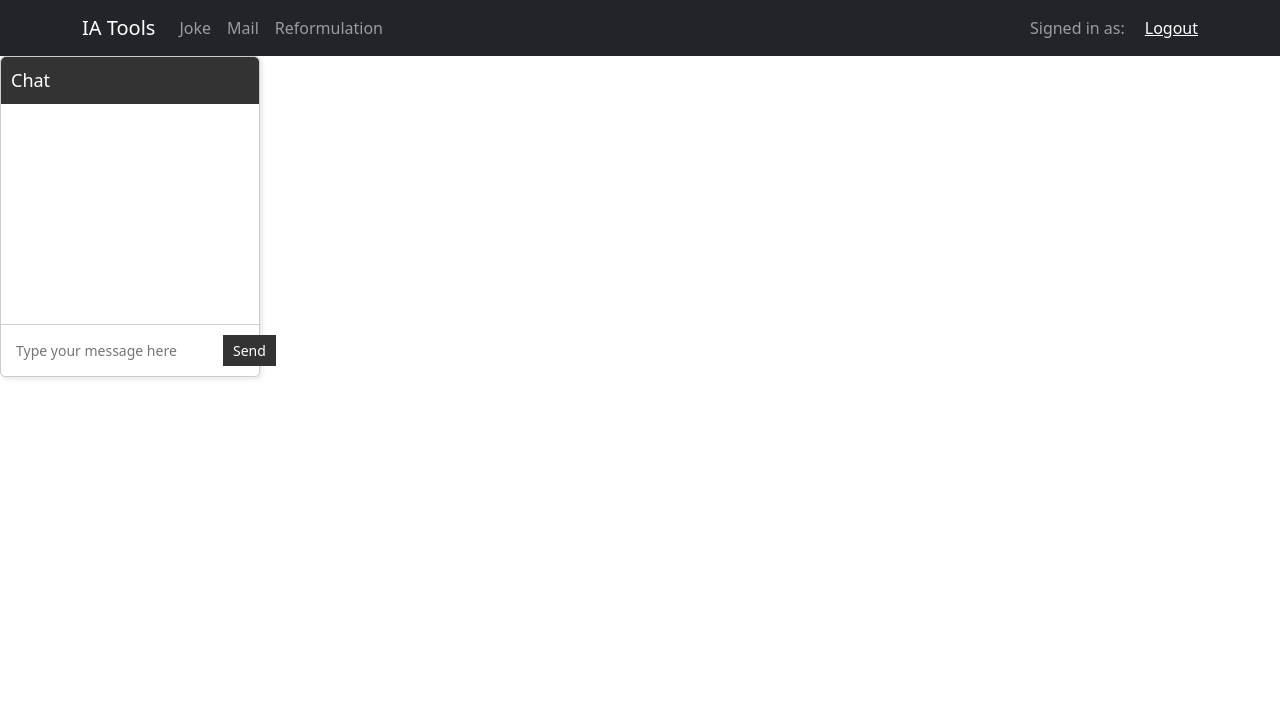
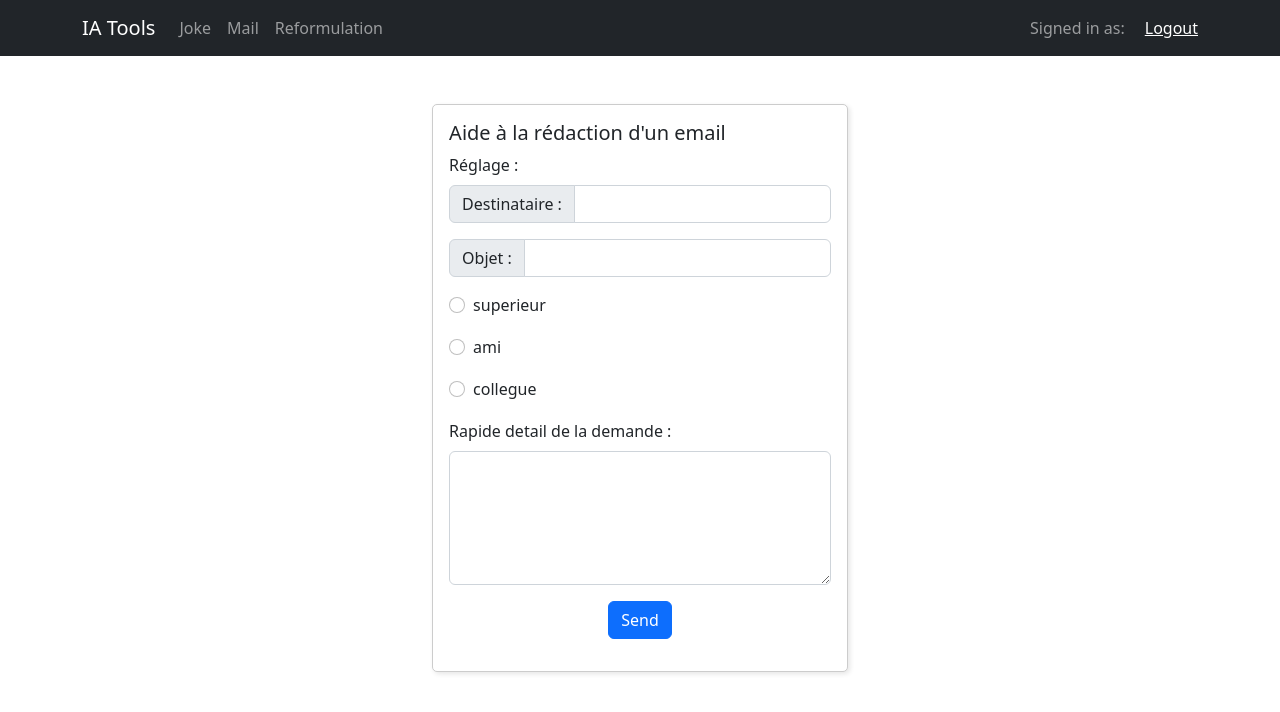
Before and after one commit to OoperG/IA-Tool, a React (Create React App) app in the folder Joke_bot/: page /mail in a window 1280 px wide. Shown: the top 712 px of the page. Built offline with nearby package versions, Linux system fonts and the light colour scheme; no server answers.

Commit message:
-Mail generator full fonctionnel

```diff
--- a/Joke_bot/src/page/Login.js
+++ b/Joke_bot/src/page/Login.js
@@ -27,12 +27,16 @@ function Login() {
             }),
         })
             .then((response) => {
-                console.log(response);
-                localStorage.setItem('username', username);
-                setError(false);
-                window.location = "/reformulation"
-                //console.log("go to login");
-                //window.location = "/";
+                if (response.status === 200) {
+                    console.log(response);
+                    setError(false);
+                    localStorage.setItem('username', username);
+                    window.location = "/reformulation"
+                } else {
+                    console.log(response);
+                    setError(true);
+                    setErrorMessage("Error: " + response.statusText + " " + response.status);
+                }
             })
             .catch((error) => {
                 console.error("Error:", error);
--- a/Joke_bot/src/page/Mail.js
+++ b/Joke_bot/src/page/Mail.js
@@ -1,25 +1,43 @@
 import Navigation from "../components/Navigation";
 import "../css/tchat.css";
-import {useState} from "react";
+import {useEffect, useState} from "react";
 import axios from "axios";
+import Card from "react-bootstrap/Card";
+import Form from "react-bootstrap/Form";
+import Button from "react-bootstrap/Button";
+import Spinner from "react-bootstrap/Spinner";
+import {InputGroup} from "react-bootstrap";
 
 function Mail() {
 
-    const [prompt, setPrompt] = useState("false");
+    const apiKey = process.env.REACT_APP_API_KEY;
+
+    const [prompt, setPrompt] = useState("");
     const [loading, setLoading] = useState(false);
-    const apiKey = process.env.REACT_APP_API_KEY;
     const [obj, setObj] = useState("");
+    const [selectedValue, setSelectedValue] = useState('');
+    const [destinataire, setDestinataire] = useState('');
+    const [objet, setObjet] = useState('');
     const [payload, setPayLoad] = useState({
-        prompt: "Fait moi une blague sur ",
+        prompt: "",
         temperature: 0.5,
-        max_tokens: 100,
+        max_tokens: 1000,
         n: 1,
         model: "text-davinci-003"
     });
 
+    useEffect(() => {
+        console.log(selectedValue);
+    }, [selectedValue]);
+
+    const handleRadioChange = (event) => {
+        setSelectedValue(event.target.value);
+    };
+
     const getRes = () => {
         setLoading(true);
-        payload.prompt = payload.prompt + prompt;
+        payload.prompt = "Rédige un email à " + selectedValue + " " + destinataire + " " + objet + " Détail : " + prompt;
+        console.log(payload.prompt);
         axios({
             method: "POST",
             url: "https://api.openai.com/v1/completions",
@@ -50,25 +68,100 @@ function Mail() {
     return (
         <div>
             <Navigation/>
-            <div className="card">
-                <div className="chat-header">Chat</div>
-                <div className="chat-window">
-                    <ul className="message-list"></ul>
-                </div>
-                <div className="chat-input">
-                    <input
-                        type="text"
-                        className="message-input"
-                        placeholder="Type your message here"
-                        onChange={(e) => setPrompt(e.target.value)}
-                    />
-                    {loading ?
-                        null
-                        :
-                        <button
-                            className="send-button"
-                            onClick={getRes}
-                        >Send</button>}
+            <div className="container d-flex justify-content-center align-items-center mt-5">
+                <div className="row">
+                    <div className="col">
+                        <Card className="w-100 mx-100">
+                            <Card.Body>
+                                <Card.Title>Aide à la rédaction d'un email</Card.Title>
+                                <Form.Group className="mb-3" controlId="exampleForm.ControlTextarea1">
+                                    <Form.Label>Réglage :</Form.Label>
+                                    <Form.Group className="mb-3" controlId="exampleForm.ControlTextarea1">
+                                        <InputGroup className="mb-3">
+                                            <InputGroup.Text id="basic-addon3">
+                                                Destinataire :
+                                            </InputGroup.Text>
+                                            <Form.Control
+                                                aria-describedby="basic-addon3"
+                                                onChange={(e) => setDestinataire(e.target.value)}
+                                            />
+                                        </InputGroup>
+                                    </Form.Group>
+                                    <Form.Group className="mb-3" controlId="exampleForm.ControlTextarea1">
+                                        <InputGroup className="mb-3">
+                                            <InputGroup.Text id="basic-addon3">
+                                                Objet :
+                                            </InputGroup.Text>
+                                            <Form.Control
+                                                aria-describedby="basic-addon3"
+                                                onChange={(e) => setObjet(e.target.value)}
+                                            />
+                                        </InputGroup>
+                                    </Form.Group>
+                                    <Form>
+                                        {['superieur', 'ami', 'collegue'].map((value) => (
+                                            <div key={value} className="mb-3">
+                                                <Form.Check
+                                                    inline
+                                                    label={value}
+                                                    name="group1"
+                                                    type="radio"
+                                                    id={`inline-radio-${value}`}
+                                                    value={value}
+                                                    onChange={handleRadioChange}
+                                                    checked={selectedValue === value}
+                                                />
+                                            </div>
+                                        ))}
+                                    </Form>
+                                    <Form.Group className="mb-3" controlId="exampleForm.ControlTextarea1">
+                                        <Form.Label>Rapide detail de la demande :</Form.Label>
+                                        <Form.Control as="textarea" rows={5} onChange={(e) => setPrompt(e.target.value)} />
+                                    </Form.Group>
+
+                                    {/*<Form.Control as="textarea" rows={5} onChange={(e) => setPrompt(e.target.value)}/>*/}
+                                    {obj ?
+                                        <div className="container d-flex justify-content-center">
+                                            <div className="row">
+                                                <div className="col">
+                                                    <Form.Group className="mb-3">
+                                                        <Form.Label style={{ whiteSpace: "pre-wrap" }}>{obj}</Form.Label>
+                                                    </Form.Group>
+                                                </div>
+                                            </div>
+                                        </div>
+                                        : null
+                                    }
+                                    {loading ?
+                                        <div className="container d-flex justify-content-center mt-3">
+                                            <div className="row">
+                                                <div className="col">
+                                                    <Button variant="primary" disabled>
+                                                        <Spinner
+                                                            as="span"
+                                                            animation="grow"
+                                                            size="sm"
+                                                            role="status"
+                                                            aria-hidden="true"
+                                                        />
+                                                        Loading...
+                                                    </Button>
+                                                </div>
+                                            </div>
+                                        </div> :
+                                        <div className="container d-flex justify-content-center mt-3">
+                                            <div className="row">
+                                                <div className="col">
+                                                    <Button variant="primary" type="submit" onClick={getRes}>
+                                                        Send
+                                                    </Button>
+                                                </div>
+                                            </div>
+                                        </div>}
+                                </Form.Group>
+                            </Card.Body>
+                        </Card>
+                    </div>
                 </div>
             </div>
         </div>
--- a/Joke_bot/src/page/Register.js
+++ b/Joke_bot/src/page/Register.js
@@ -29,10 +29,16 @@ function Register() {
             }),
         })
             .then((response) => {
-                console.log(response);
-                setError(false);
-                localStorage.setItem('username', username);
-                window.location = "/reformulation"
+                if (response.status === 200) {
+                    console.log(response);
+                    setError(false);
+                    localStorage.setItem('username', username);
+                    window.location = "/reformulation"
+                } else {
+                    console.log(response);
+                    setError(true);
+                    setErrorMessage("Error: " + response.statusText + " " + response.status);
+                }
             })
             .catch((error) => {
                 console.error("Error:", error);
```
Also changed, not shown: Joke_bot/src/page/Reformulation.js (+0 -16 lines).
